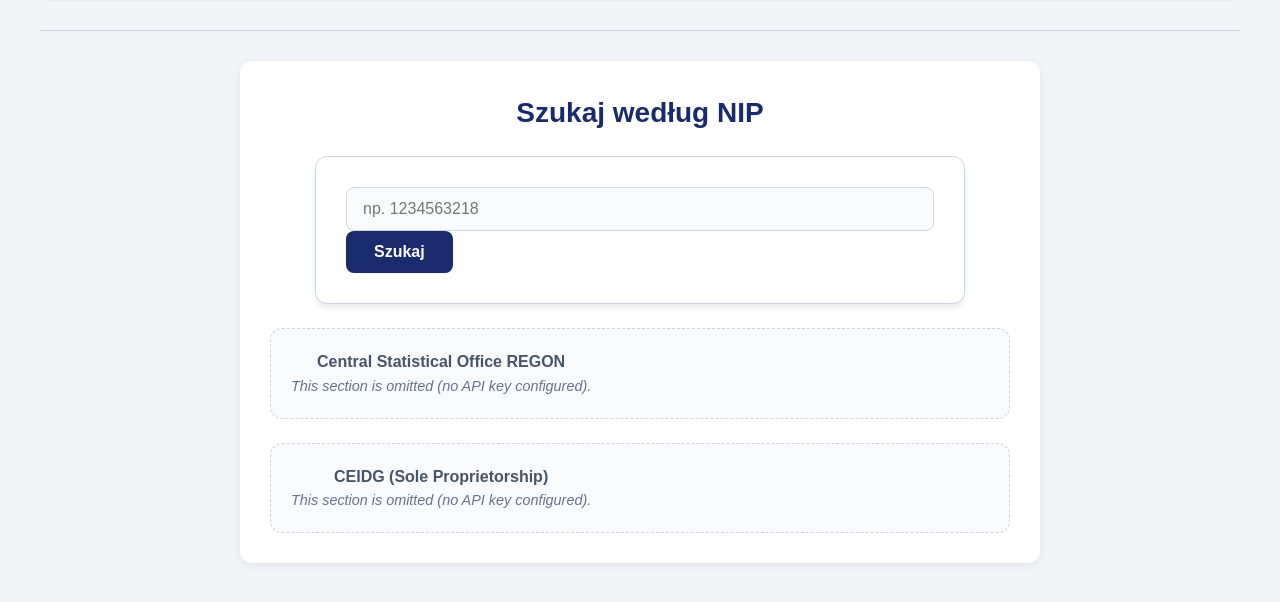
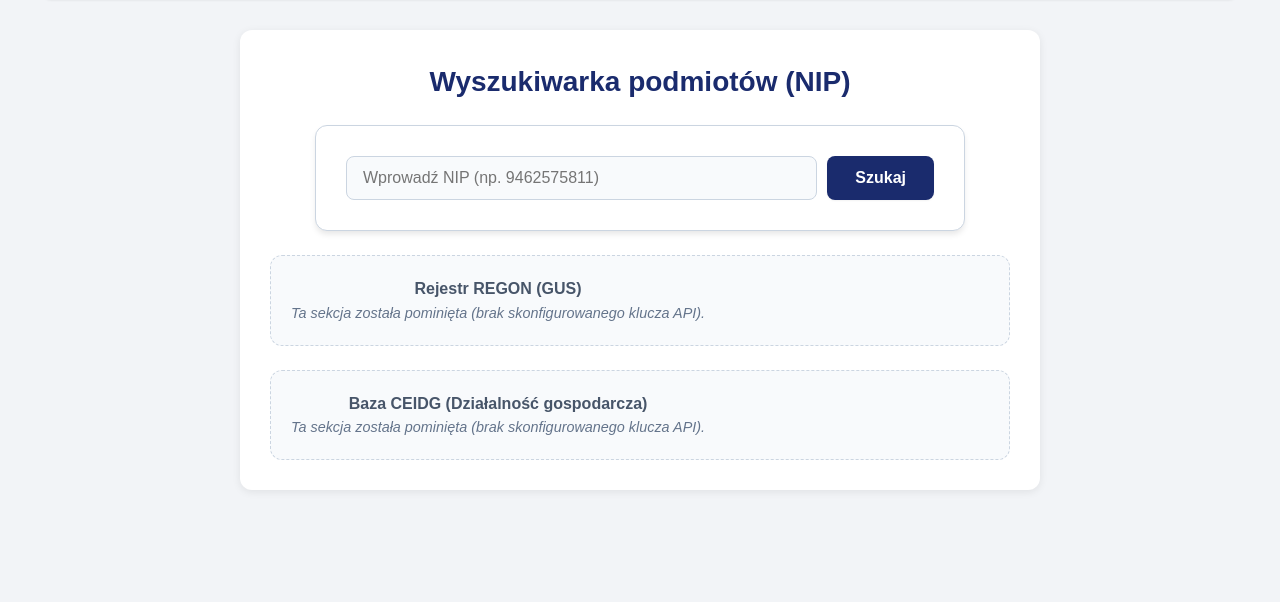
Before and after one commit to deonyamwanza1-cmyk/WebApp, a Flask app: page /szukaj in a window 1280 px wide. Shown: the part 108-710 px from the top of the page. Run offline with Flask 3, Linux system fonts and the light colour scheme; some libraries are stand-ins or nearby versions.

Commit message:
changed NIP search to Polish

```diff
--- a/templates/search_company.html
+++ b/templates/search_company.html
@@ -46,12 +46,11 @@
     <a href="{{ url_for('contractors') }}">Baza Kontrahentów</a> |
     <a href="{{ url_for('company_search.szukaj') }}">Wyszukiwanie NIP</a>
   </nav>
-    <hr>
 
   <div class="box">
-    <h1>Szukaj według NIP</h1>
-    <form method="post">
-      <input type="text" name="numer" value="{{ wpisany_numer }}" placeholder="np. 1234563218">
+    <h1>Wyszukiwarka podmiotów (NIP)</h1>
+    <form method="post" class="search-row">
+      <input type="text" name="numer" value="{{ wpisany_numer }}" placeholder="Wprowadź NIP (np. 9462575811)" required>
       <button type="submit">Szukaj</button>
     </form>
 
@@ -62,16 +61,16 @@
     <!-- Biała Lista VAT (Active Card) -->
     {% if wynik_vat %}
       <div class="results-card">
-        <h2 class="results-header">White List of VAT Taxpayers</h2>
+        <h2 class="results-header">Biała lista podatników VAT</h2>
         <div class="results-grid">
 
           <div class="data-group full-width">
-            <span class="data-label">Name</span>
+            <span class="data-label">Nazwa podmiotu</span>
             <span class="data-value">{{ wynik_vat.name }}</span>
           </div>
 
           <div class="data-group">
-            <span class="data-label">Tax Identification Number (NIP)</span>
+            <span class="data-label">NIP</span>
             <span class="data-value">{{ wynik_vat.nip }}</span>
           </div>
 
@@ -81,23 +80,23 @@
           </div>
 
           <div class="data-group">
-            <span class="data-label">National Court Register (KRS)</span>
+            <span class="data-label">Numer KRS</span>
             <span class="data-value">{{ wynik_vat.krs or '—' }}</span>
           </div>
 
           <div class="data-group">
-            <span class="data-label">VAT Status</span>
+            <span class="data-label">Status VAT</span>
             <span class="status-badge">{{ wynik_vat.statusVat }}</span>
           </div>
 
           <div class="data-group full-width">
-            <span class="data-label">Registered Address</span>
+            <span class="data-label">Adres siedziby</span>
             <span class="data-value">{{ wynik_vat.workingAddress or wynik_vat.residenceAddress }}</span>
           </div>
 
           {% if wynik_vat.accountNumbers %}
           <div class="data-group full-width">
-            <span class="data-label">Bank Accounts ({{ wynik_vat.accountNumbers|length }})</span>
+            <span class="data-label">Rachunki bankowe ({{ wynik_vat.accountNumbers|length }})</span>
             <div class="bank-accounts-box">
               {{ wynik_vat.accountNumbers | join(', ') }}
             </div>
@@ -111,7 +110,7 @@
     <!-- KRS Data Render (If Available) -->
     {% if wynik_krs %}
       <div class="results-card">
-        <h2 class="results-header">National Court Register (KRS) Data</h2>
+        <h2 class="results-header">Dane z Krajowego Rejestru Sądowego (KRS)</h2>
         <div class="results-grid">
             {% for klucz, wartosc in wynik_krs.items() %}
               <div class="data-group {% if wartosc|length > 50 %}full-width{% endif %}">
@@ -127,8 +126,8 @@
     {% if not wynik_regon %}
       <div class="omitted-section">
         <div>
-          <h3 class="omitted-title">Central Statistical Office REGON</h3>
-          <p class="omitted-text">This section is omitted (no API key configured).</p>
+          <h3 class="omitted-title">Rejestr REGON (GUS)</h3>
+          <p class="omitted-text">Ta sekcja została pominięta (brak skonfigurowanego klucza API).</p>
         </div>
       </div>
     {% endif %}
@@ -137,8 +136,8 @@
     {% if not wynik_ceidg %}
       <div class="omitted-section">
         <div>
-          <h3 class="omitted-title">CEIDG (Sole Proprietorship)</h3>
-          <p class="omitted-text">This section is omitted (no API key configured).</p>
+          <h3 class="omitted-title">Baza CEIDG (Działalność gospodarcza)</h3>
+          <p class="omitted-text">Ta sekcja została pominięta (brak skonfigurowanego klucza API).</p>
         </div>
       </div>
     {% endif %}
```
Lines whose indentation alone changed are shown as unchanged.
